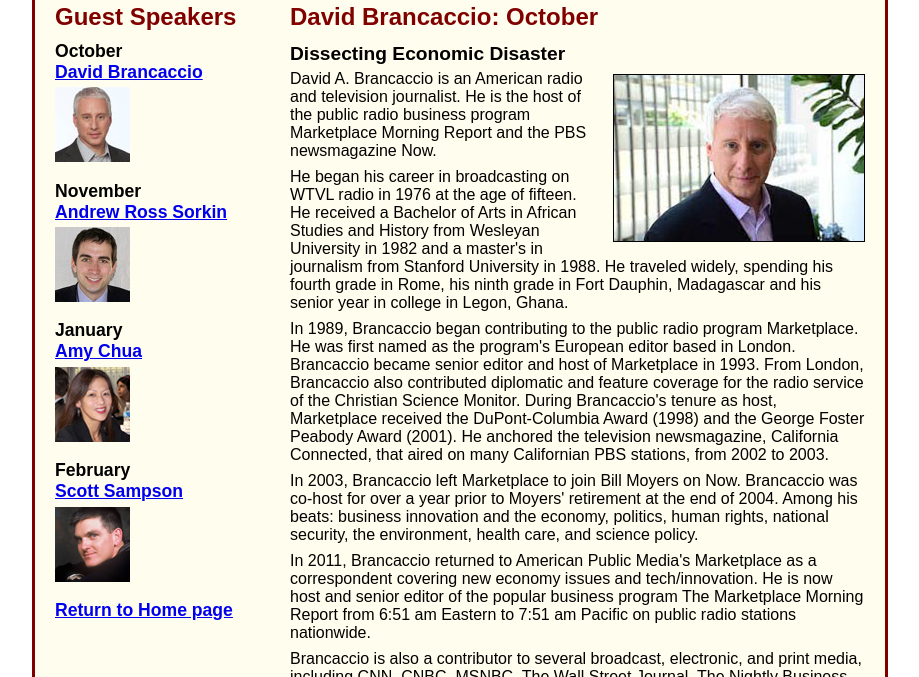
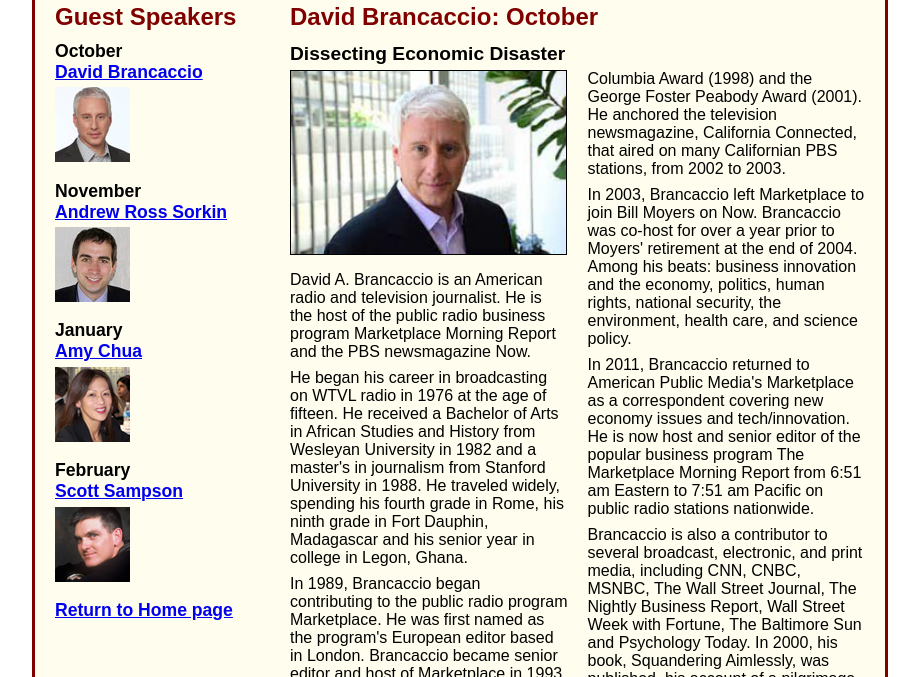
Before and after one commit to adeleon885/cis148-townhall, a plain HTML site: page town_hall/speakers/c06x_brancaccio.html in a window 1280 px wide. Shown: the part 123-800 px from the top of the page, without its empty margins (180-1099 px from the left). Drawn offline with Linux system fonts and the light colour scheme.

Commit message:
Add files via upload
M6 Exercise 1

```diff
--- a/town_hall/styles/c06x_speaker.css
+++ b/town_hall/styles/c06x_speaker.css
@@ -13,6 +13,15 @@ body {
     margin: 0 auto;
     border: 3px solid #800000;
     background-color: #fffded;
+}
+
+article img {
+	width: 275px;
+}
+
+article {
+	column-count: 2;
+	column-gap: 20px;
 }
 a:focus, a:hover {
 	font-style: italic;
@@ -63,8 +72,8 @@ article p {
 	padding-bottom: .5em;
 }
 article img {
-	float: right;
-	margin: .25em 0 1em 1em;
+	float: left;
+	margin: 0 .5em 1em 0em;
 	border: 1px solid black;
 }
 aside {
```
